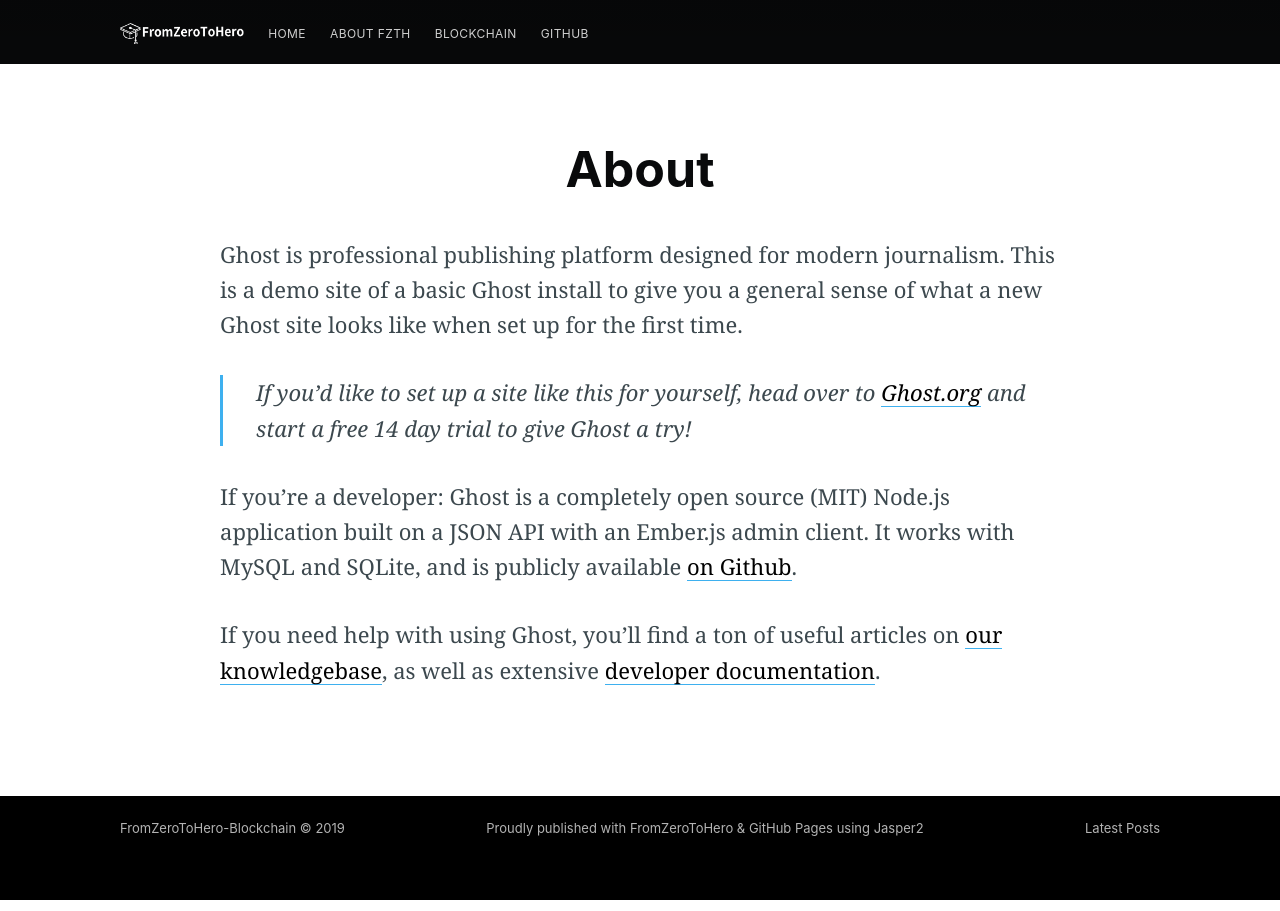
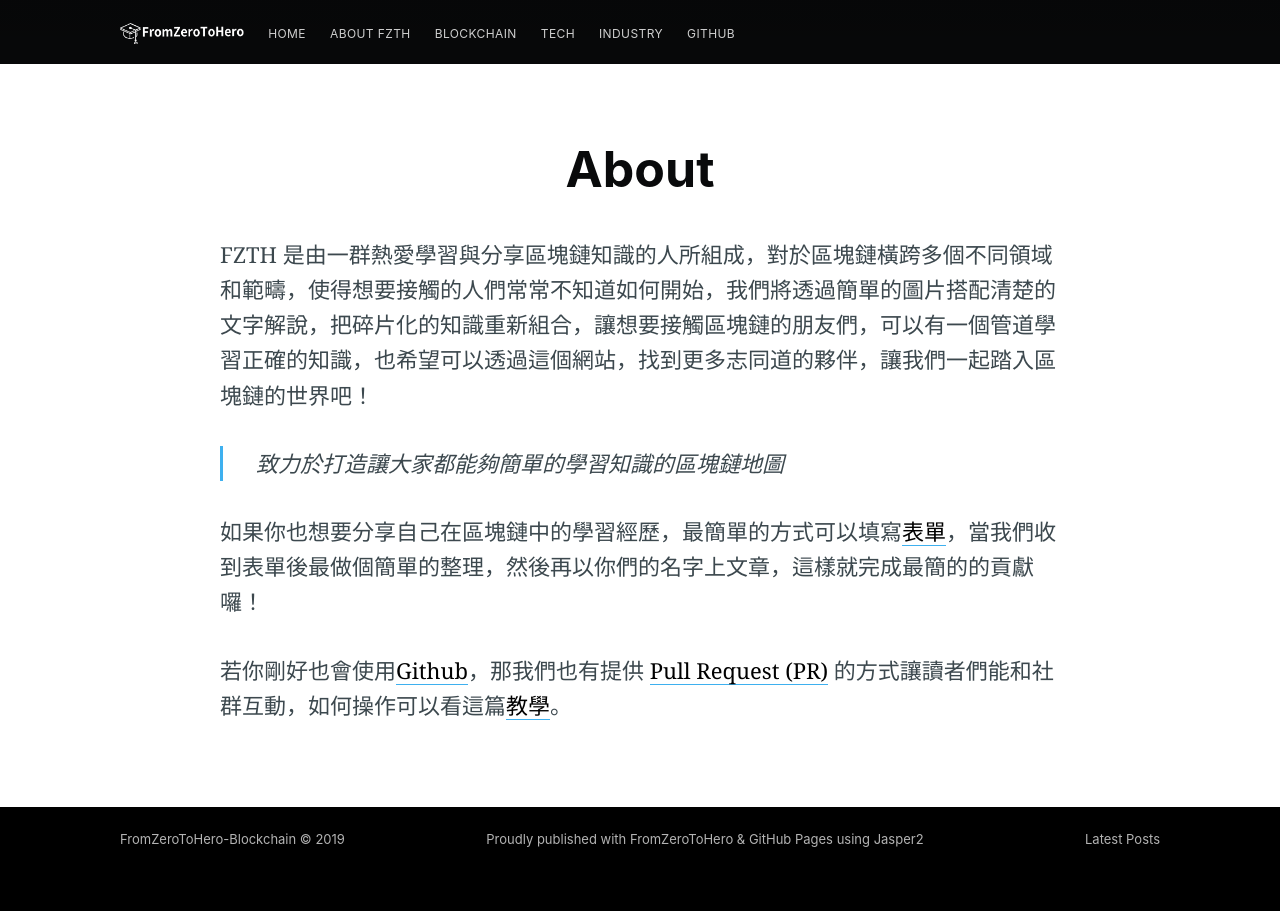
Before and after one commit to FZTH-Blockchain/fzth, a Jekyll site: the page built from about/index.md, in a window 1280 px wide. Built offline with Jekyll 4.4.1, drawn with Linux system fonts in a browser that asks for light colours; nearby versions of some CDN libraries; comment, search, counter and statistics services are not loaded.

Commit message:
增加about與新增tags

```diff
--- a/_includes/navigation.html
+++ b/_includes/navigation.html
@@ -1,6 +1,8 @@
 <ul class="nav" role="menu">
     <li class="nav-home" role="menuitem"><a href="{{site.baseurl}}">Home</a></li>
     <li class="nav-about" role="menuitem"><a href="{{site.baseurl}}about/">About FZTH</a></li>
-    <li class="nav-getting-started" role="menuitem"><a href="{{site.baseurl}}tag/blockchain/">blockchain</a></li>
-    <li class="nav-try-ghost" role="menuitem"><a href="https://github.com/FZTH-Blockchain">Github</a></li>
+    <li class="nav-blockchain" role="menuitem"><a href="{{site.baseurl}}tag/blockchain/">blockchain</a></li>
+    <li class="nav-tech" role="menuitem"><a href="{{site.baseurl}}tag/tech/">tech</a></li>
+    <li class="nav-industry" role="menuitem"><a href="{{site.baseurl}}tag/industry/">industry</a></li>
+    <li class="nav-github" role="menuitem"><a href="https://github.com/FZTH-Blockchain">Github</a></li>
 </ul>
--- a/about/index.md
+++ b/about/index.md
@@ -8,10 +8,10 @@
 subclass: 'post page'
 ---
 
-Ghost is professional publishing platform designed for modern journalism. This is a demo site of a basic Ghost install to give you a general sense of what a new Ghost site looks like when set up for the first time.
+FZTH 是由一群熱愛學習與分享區塊鏈知識的人所組成，對於區塊鏈橫跨多個不同領域和範疇，使得想要接觸的人們常常不知道如何開始，我們將透過簡單的圖片搭配清楚的文字解說，把碎片化的知識重新組合，讓想要接觸區塊鏈的朋友們，可以有一個管道學習正確的知識，也希望可以透過這個網站，找到更多志同道的夥伴，讓我們一起踏入區塊鏈的世界吧！
 
-> If you'd like to set up a site like this for yourself, head over to [Ghost.org](https://ghost.org/) and start a free 14 day trial to give Ghost a try!
+> 致力於打造讓大家都能夠簡單的學習知識的區塊鏈地圖
 
-If you're a developer: Ghost is a completely open source (MIT) Node.js application built on a JSON API with an Ember.js admin client. It works with MySQL and SQLite, and is publicly available [on Github](https://github.com/TryGhost/ghost).
+如果你也想要分享自己在區塊鏈中的學習經歷，最簡單的方式可以填寫[表單]()，當我們收到表單後最做個簡單的整理，然後再以你們的名字上文章，這樣就完成最簡的的貢獻囉！
 
-If you need help with using Ghost, you'll find a ton of useful articles on [our knowledgebase](https://help.ghost.org/), as well as extensive [developer documentation](https://docs.ghost.org/).
+若你剛好也會使用[Github](https://github.com)，那我們也有提供 [Pull Request (PR)](https://github.com/FZTH-Blockchain/fzth) 的方式讓讀者們能和社群互動，如何操作可以看這篇[教學](https://fzth-blockchain.github.io/fzth/第一次加入fzth就上手)。
```
Also changed, not shown: _data/tags.yml (+8 -0 lines).
